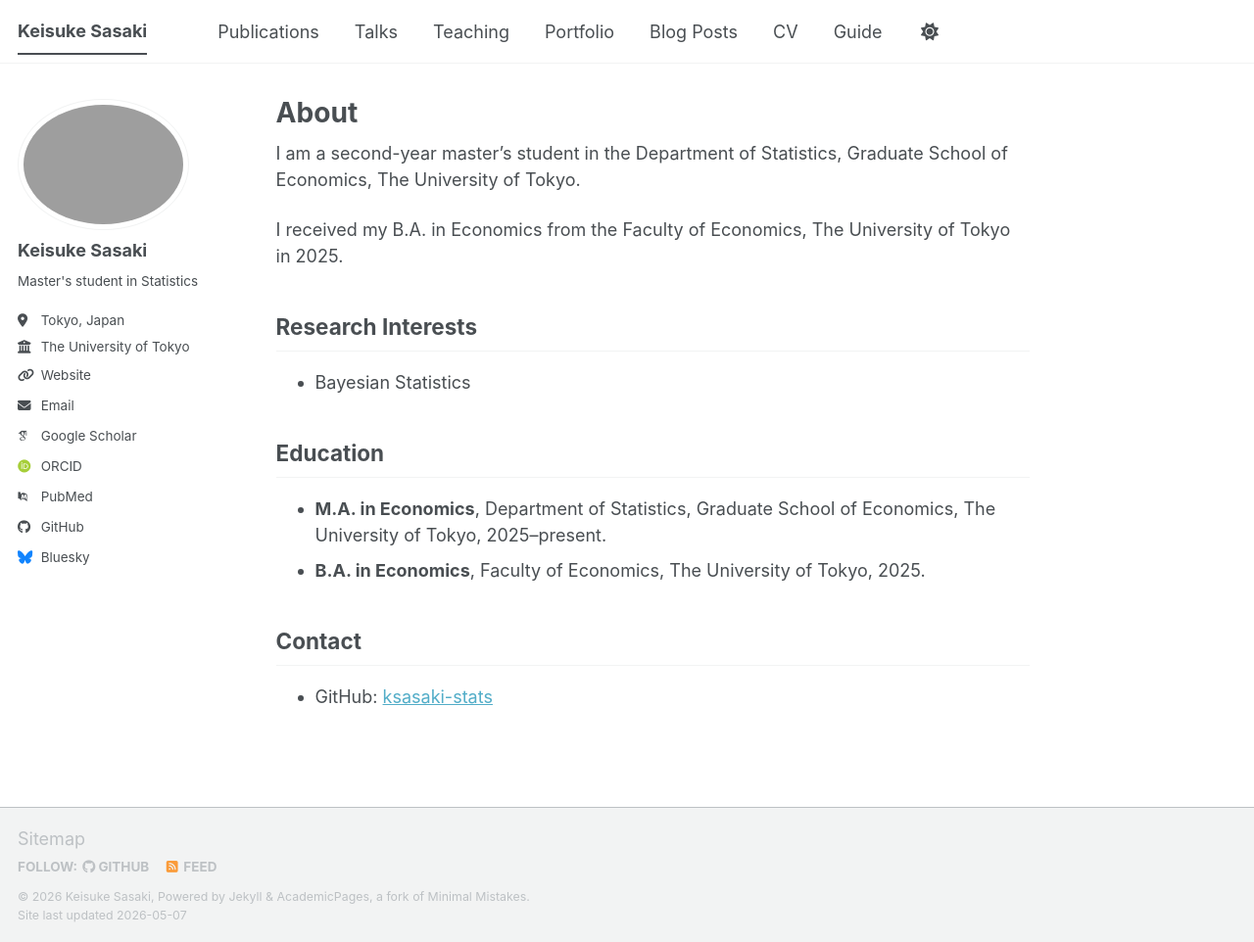
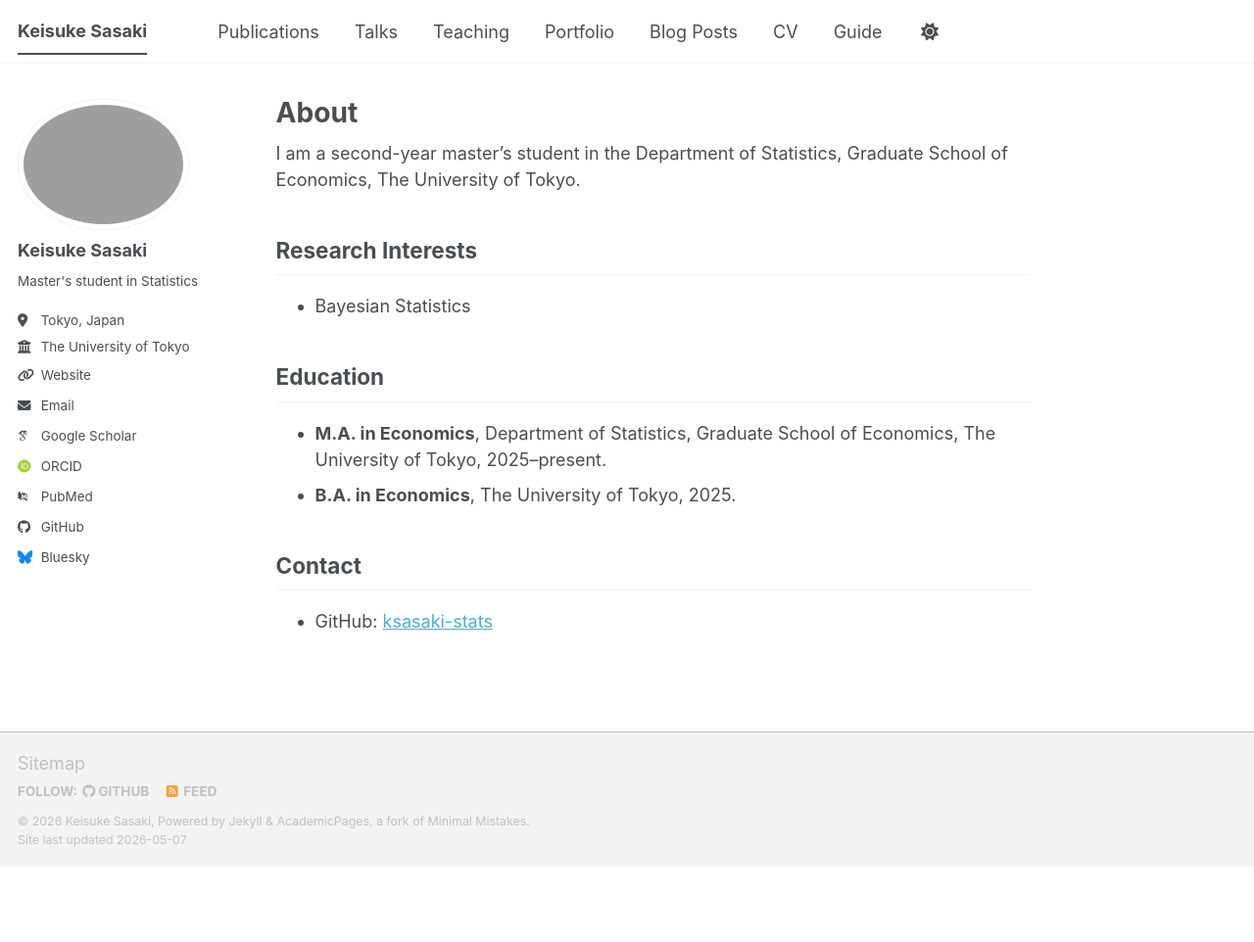
Before and after one commit to ksasaki-stats/ksasaki-stats.github.io, a Jekyll site: the page built from _pages/about.md, in a window 1280 px wide and 962 px high. Shown: the whole window at 98% size. Built offline with Jekyll 4.4.1, drawn with Linux system fonts in a browser that asks for light colours; some web fonts are replaced; a script bundle is joined from its source files by our own code; library files that are not in the unit come from our copies.

Commit message:
Update about.md

```diff
--- a/_pages/about.md
+++ b/_pages/about.md
@@ -9,8 +9,6 @@ redirect_from:
 
 I am a second-year master's student in the Department of Statistics, Graduate School of Economics, The University of Tokyo.
 
-I received my B.A. in Economics from the Faculty of Economics, The University of Tokyo in 2025.
-
 ## Research Interests
 
 - Bayesian Statistics
@@ -18,7 +16,7 @@ I received my B.A. in Economics from the Faculty of Economics, The University of
 ## Education
 
 - **M.A. in Economics**, Department of Statistics, Graduate School of Economics, The University of Tokyo, 2025–present.
-- **B.A. in Economics**, Faculty of Economics, The University of Tokyo, 2025.
+- **B.A. in Economics**, The University of Tokyo, 2025.
 
 ## Contact
 
```
